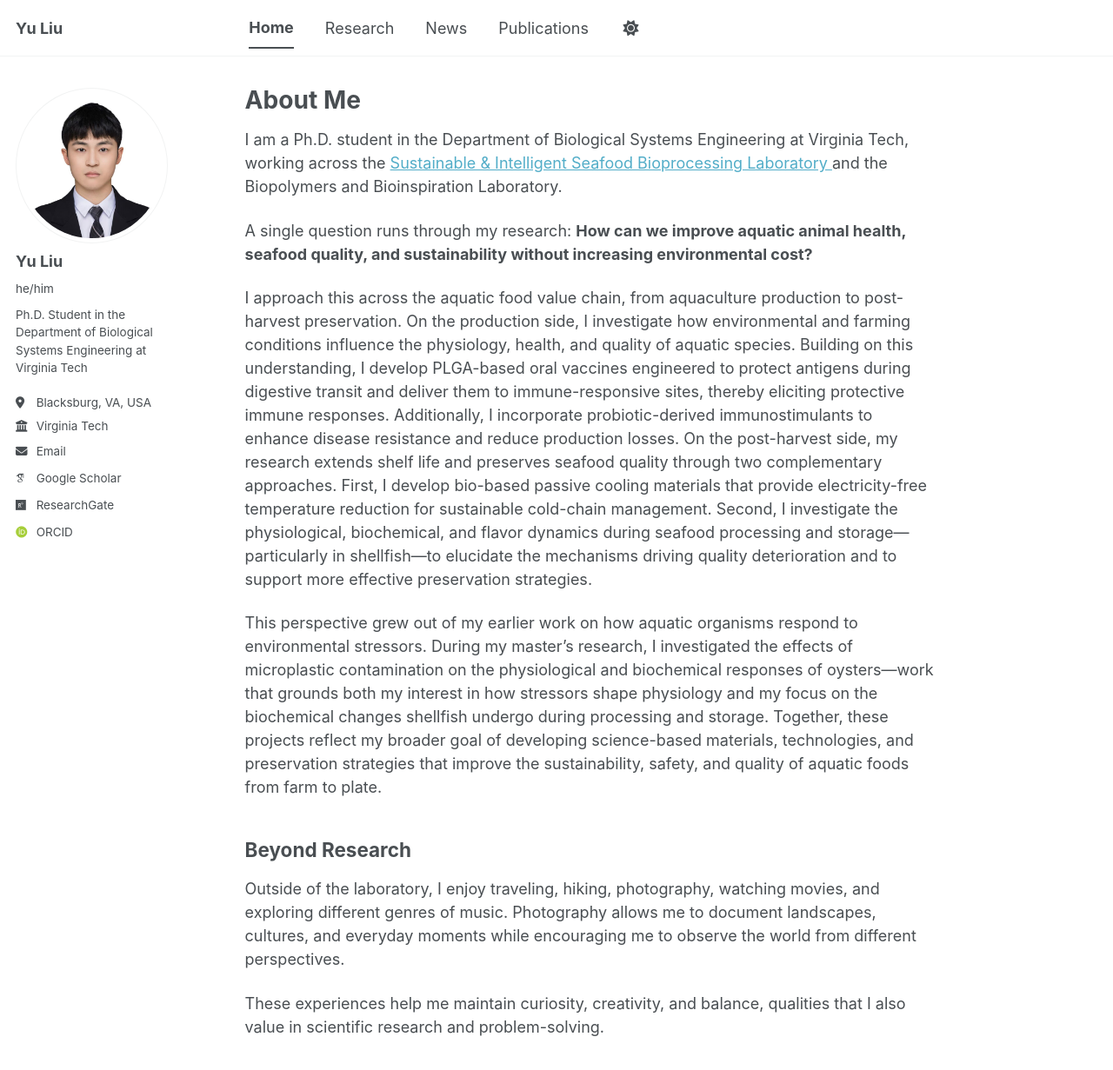
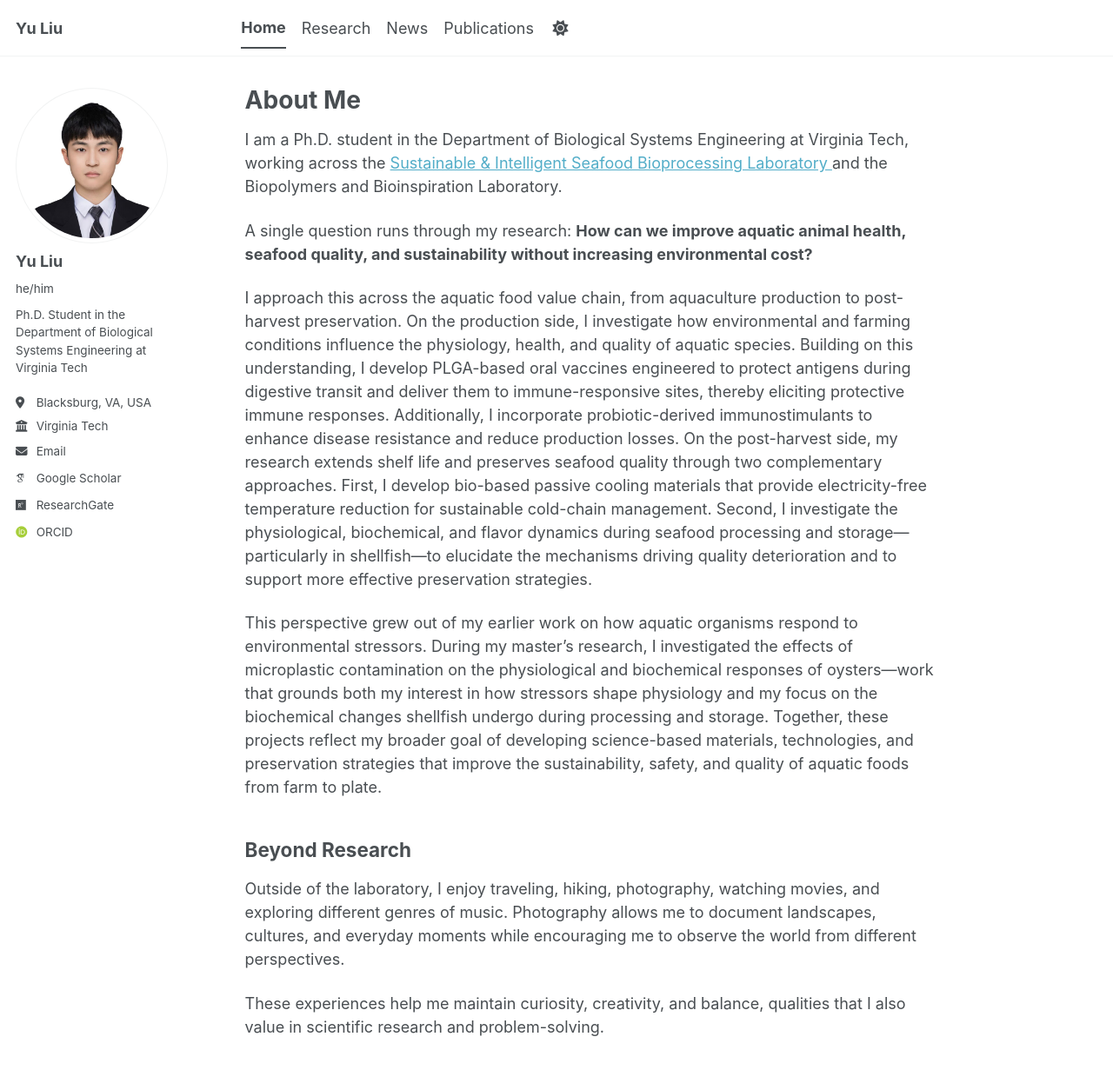
Before and after one commit to yuliu0322/yuliu0322.github.io, a Jekyll site: the page built from _pages/about.md, in a window 1280 px wide and 1254 px high. Shown: the top 1231 px of the window at 87% size. Built offline with Jekyll 4.4.1, drawn with Linux system fonts in a browser that asks for light colours; some web fonts are replaced; a script bundle is joined from its source files by our own code; library files that are not in the unit come from our copies.

Commit message:
Update main.scss

```diff
--- a/assets/css/main.scss
+++ b/assets/css/main.scss
@@ -65,3 +65,13 @@
   animation: none !important;
   transition: none !important;
 }
+/* Widen the top navigation bar */
+.masthead__inner-wrap {
+  max-width: 1400px !important;
+}
+
+/* Reduce spacing between navigation items */
+.greedy-nav .visible-links a {
+  margin-left: 0.5rem !important;
+  margin-right: 0.5rem !important;
+}
```
